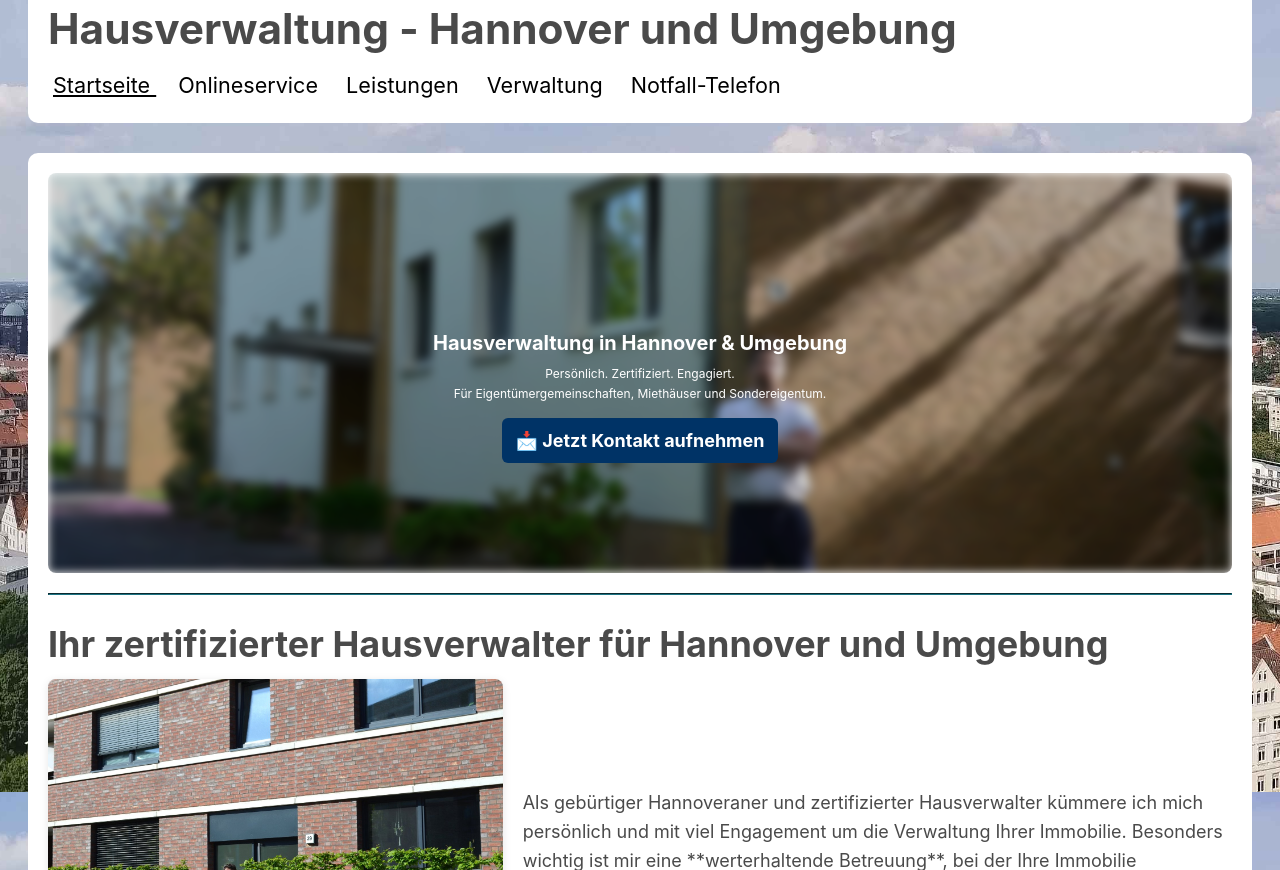
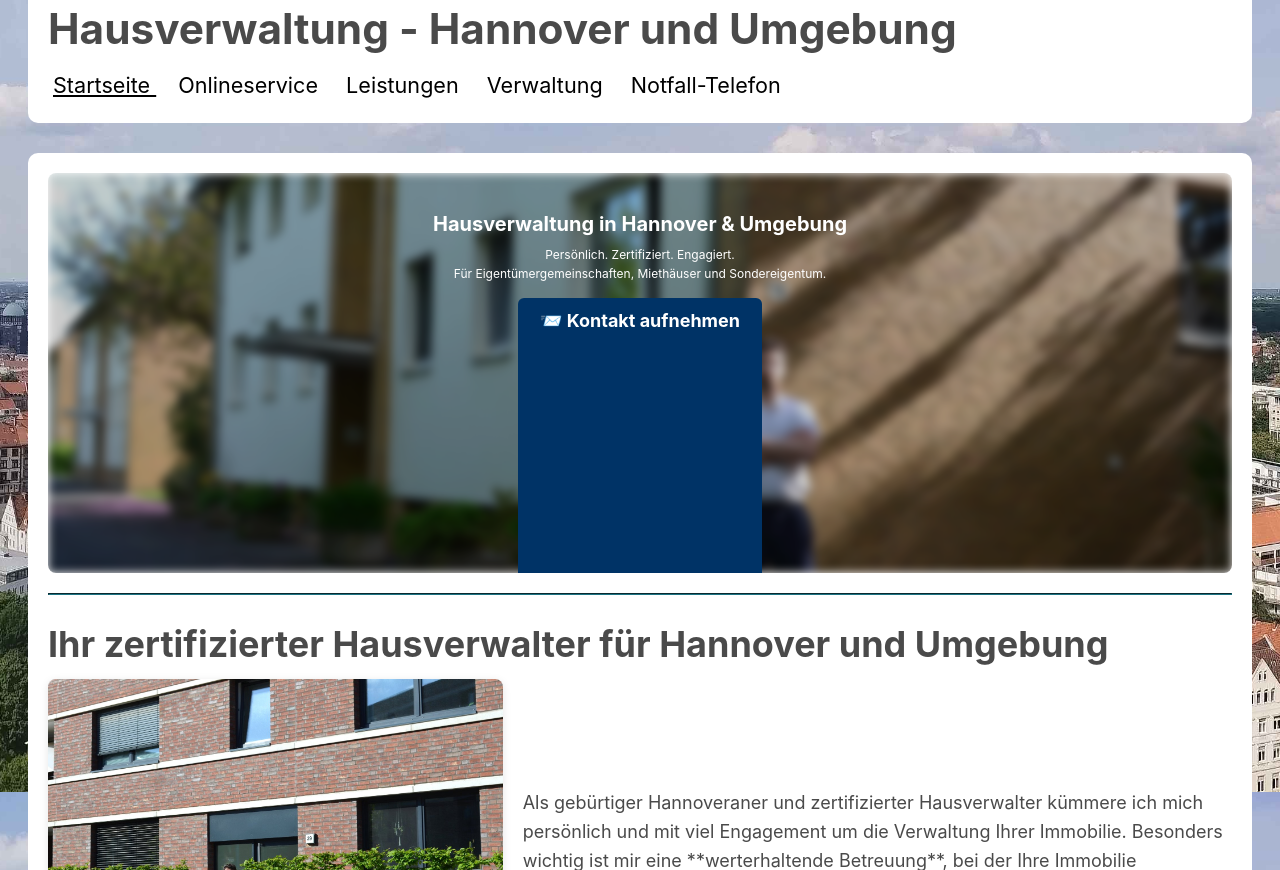
Before and after one commit to marek22k/hausverwaltung, a Jekyll site: the page built from index.md, in a window 1280 px wide, cut to the strip 1008-1878 px from the top of the page. Built offline with Jekyll 4.4.1, drawn with Linux system fonts in a browser that asks for light colours; some of the changed lines change nothing that is shown.

Commit message:
Update index.md

```diff
--- a/index.md
+++ b/index.md
@@ -17,15 +17,13 @@ sitemap: true
       Persönlich. Zertifiziert. Engagiert.<br>
       Für Eigentümergemeinschaften, Miethäuser und Sondereigentum.
     </p>
-   <a href="/kontakt/" style="background-color: #003366; color: white; padding: 0.8rem 1.4rem; border-radius: 6px; text-decoration: none; font-weight: bold; transition: background-color 0.3s;">
-    📩 Jetzt Kontakt aufnehmen
-  </a>
-<style>
-a:hover {
-  background-color: #0055a5; /* Helleres Blau beim Hover */
-  color: white; /* Schriftfarbe bleibt weiß */
-}
-</style>
+
+
+<a href="/kontakt/" class="button-link" style="flex: 1; min-width: 220px;">
+  📨 Kontakt aufnehmen
+</a>
+
+
   </div>
 
 </div>
```
